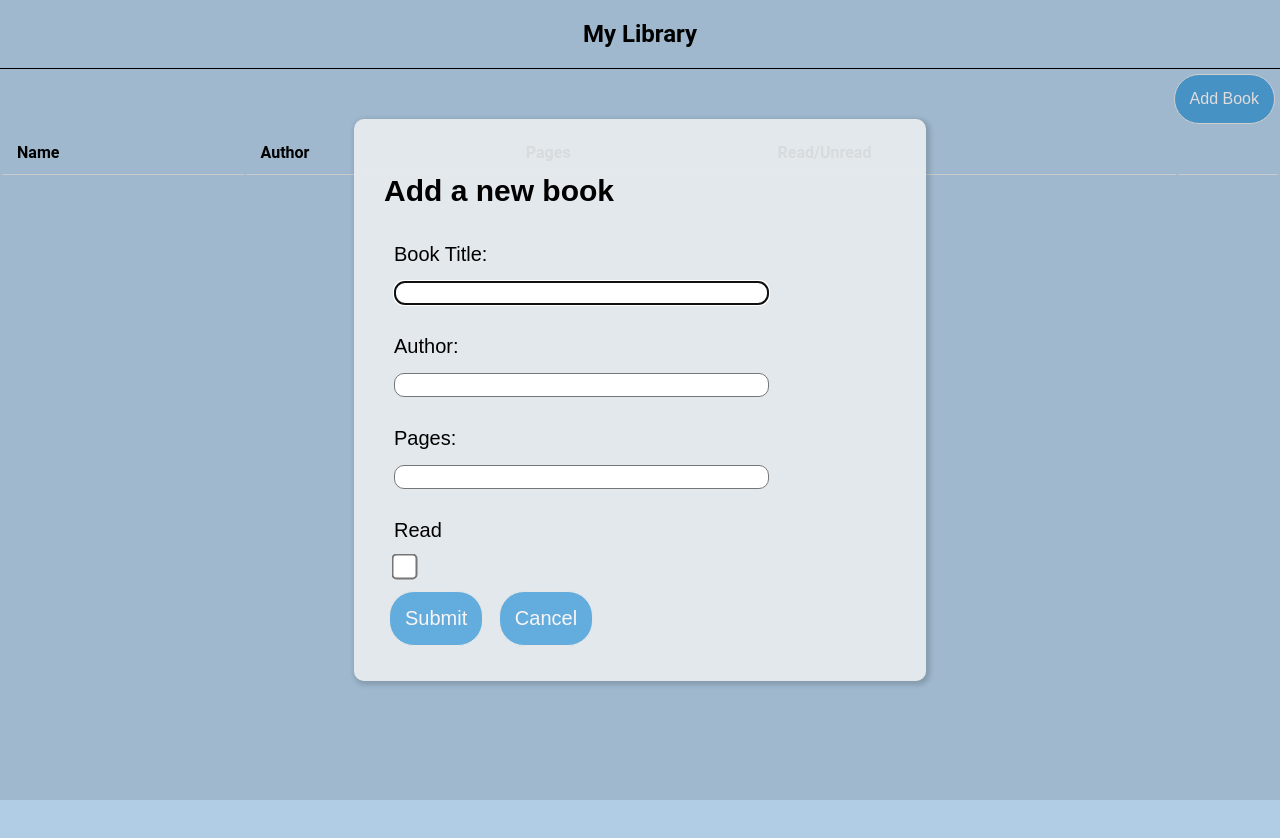
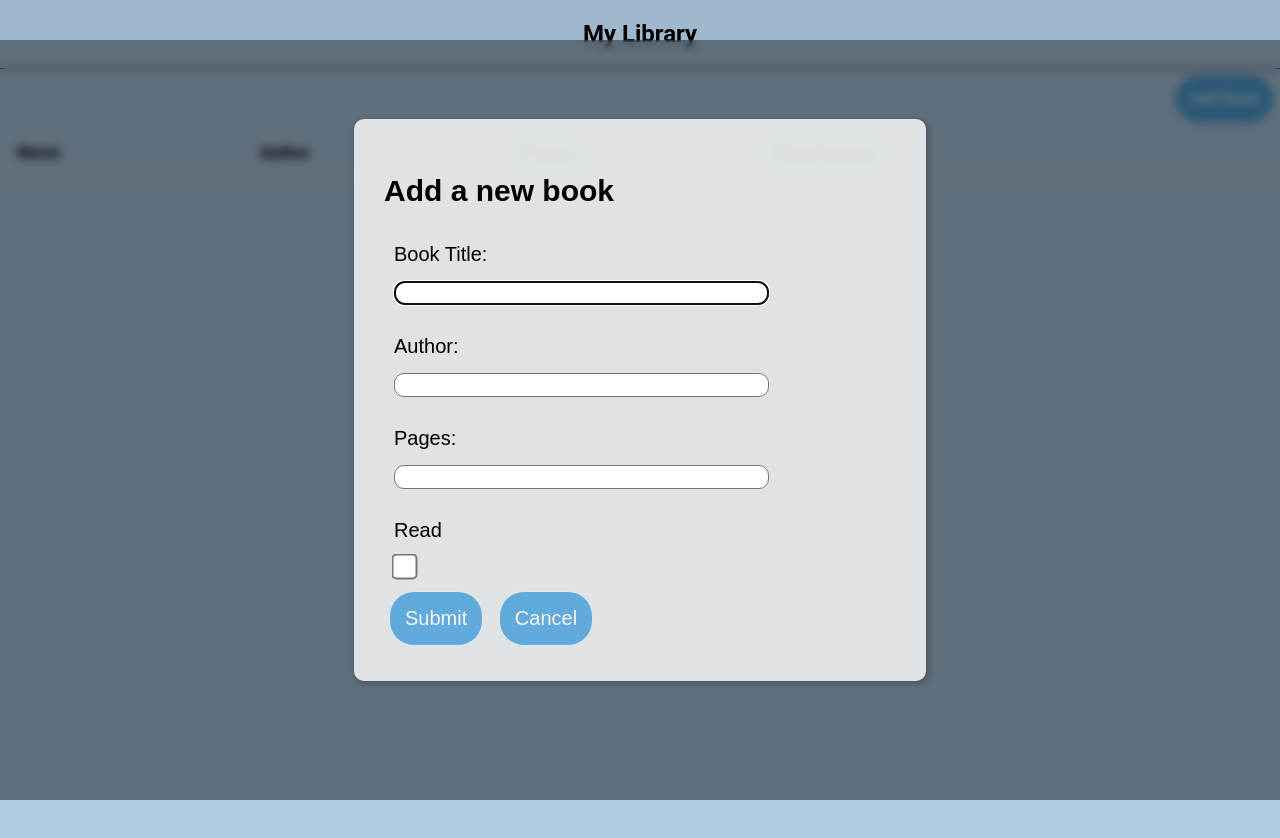
Before and after one commit to rortiz93/library-project, a plain HTML site: page index.html in a window 1280 px wide. Both pictures are taken after a click on the button "Add Book". Drawn offline with nearby package versions, Linux system fonts and the light colour scheme.

Commit message:
Add support for updating a row record

```diff
--- a/books.js
+++ b/books.js
@@ -1,13 +1,15 @@
-const myLibrary = JSON.parse(localStorage.getItem("library"));
+const myLibrary = JSON.parse(window.localStorage.getItem("library"));
 
 var libraryTable = document.querySelector("tbody");
 const addBookDialog = document.querySelector("#add-book-dialog");
 const addBookBtn = document.querySelector(".add-book");
 const confirmBtn = document.querySelector("#confirmBtn");
 const closeBtn = document.getElementById("closeDialog");
+const modal = document.querySelector(".modal");
 let activeRow;
 
 addBookBtn.addEventListener("click", () => {
+    modal.className = "modal active";
     let bookName = document.getElementById("book_name")
     let bookAuthor = document.getElementById("author")
     let bookPages = document.getElementById("pages")
@@ -20,7 +22,7 @@ addBookBtn.addEventListener("click", () => {
   });
 
 addBookDialog.addEventListener("close", (event) => {
-
+    modal.className = "modal";
     let bookName = document.getElementById("book_name").value;
     let bookAuthor = document.getElementById("author").value;
     let bookPages = document.getElementById("pages").value;
@@ -46,7 +48,11 @@ addBookDialog.addEventListener("close", (event) => {
     }else if (event.target.returnValue == "Update"){
         const newBook = new Book(bookName, bookAuthor, bookPages, selectedOption);
         console.log(activeRow);
-        addBookToLibrary(newBook, activeRow);
+        myLibrary[activeRow-1] = newBook;
+        localStorage.setItem("library", JSON.stringify(myLibrary));
+        libraryTable.innerHTML = "";
+        displayBooks();
+
     }
 
 
--- a/index.html
+++ b/index.html
@@ -14,7 +14,7 @@
 
         </div>
         <div class="library-section">
-
+            <div class="modal">
                 <dialog id="add-book-dialog">
                     <header>
                         <h2 class="header-form">Add a new book</h2>
@@ -53,6 +53,8 @@
 
 
                 </dialog>
+            </div>
+
             <button class="add-book">Add Book</button>
 
             <table id="library-table">
--- a/style.css
+++ b/style.css
@@ -25,7 +25,26 @@ html, body{
     display: flex;
     justify-content: center;
 }
-
+.modal {
+    position: fixed;
+    position: fixed;
+    bottom: 0;
+    right: 0;
+    width: 100%;
+    height: 95vh;
+    z-index: 2;
+    background: rgba(0, 0, 0, .4);
+    backdrop-filter: blur(5px);
+    -webkit-backdrop-filter: blur(5px);
+    list-style-type: none;
+    -webkit-font-smoothing: antialiased;
+    transform-origin: 0% 0%;
+    transform: translate(100%, 0);
+    transition: transform 0.5s cubic-bezier(0.77,0.2,0.05,1.0);
+  }
+.modal.active {
+    transform: none;
+  }
 .library-section{
 
     height: 100vh;
```
Lines whose indentation alone changed are shown as unchanged.
